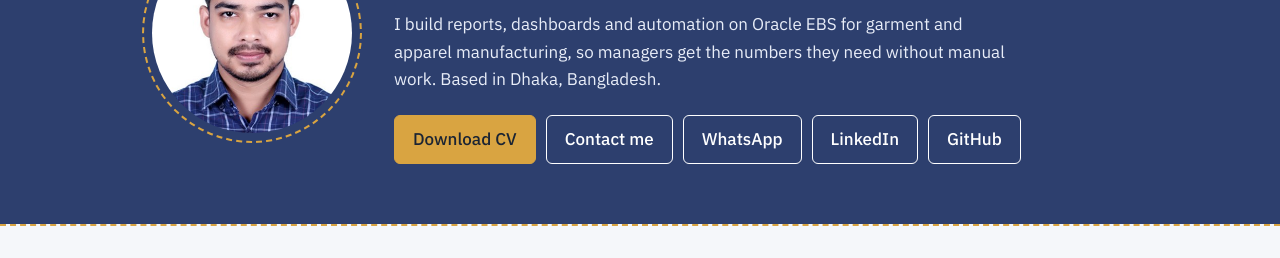
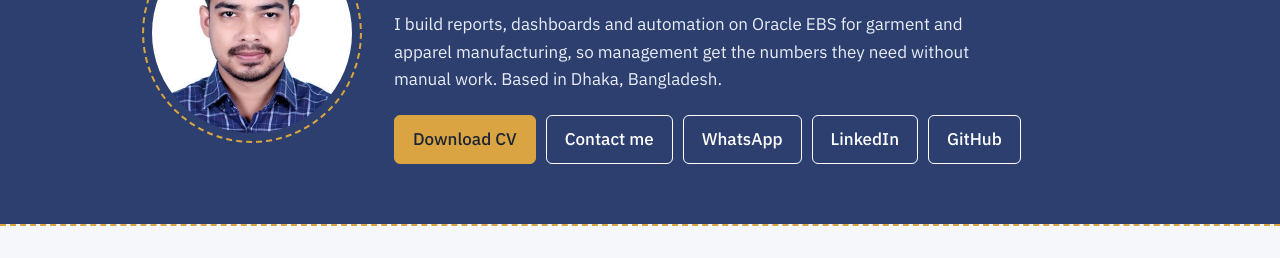
Before and after one commit to tariqulislam-dev/tariqulislam-dev.github.io, a plain HTML site: page index.html in a window 1280 px wide. Shown: the part 159-417 px from the top of the page. Drawn offline with nearby package versions, Linux system fonts and the light colour scheme.

Commit message:
Update index.html

```diff
--- a/index.html
+++ b/index.html
@@ -69,7 +69,7 @@ footer{padding:26px 0;color:var(--muted);font-size:.9rem;border-top:2px dashed v
 <div>
 <h1>Md. Tariqul Islam</h1>
 <div class="role">ERP, BI &amp; Automation Specialist</div>
-<p>I build reports, dashboards and automation on Oracle EBS for garment and apparel manufacturing, so managers get the numbers they need without manual work. Based in Dhaka, Bangladesh.</p>
+<p>I build reports, dashboards and automation on Oracle EBS for garment and apparel manufacturing, so management get the numbers they need without manual work. Based in Dhaka, Bangladesh.</p>
 <div class="btns">
 <a class="btn main" href="Tariqul-Islam-CV.pdf" download>Download CV</a>
 <a class="btn" href="#contact">Contact me</a>
```
